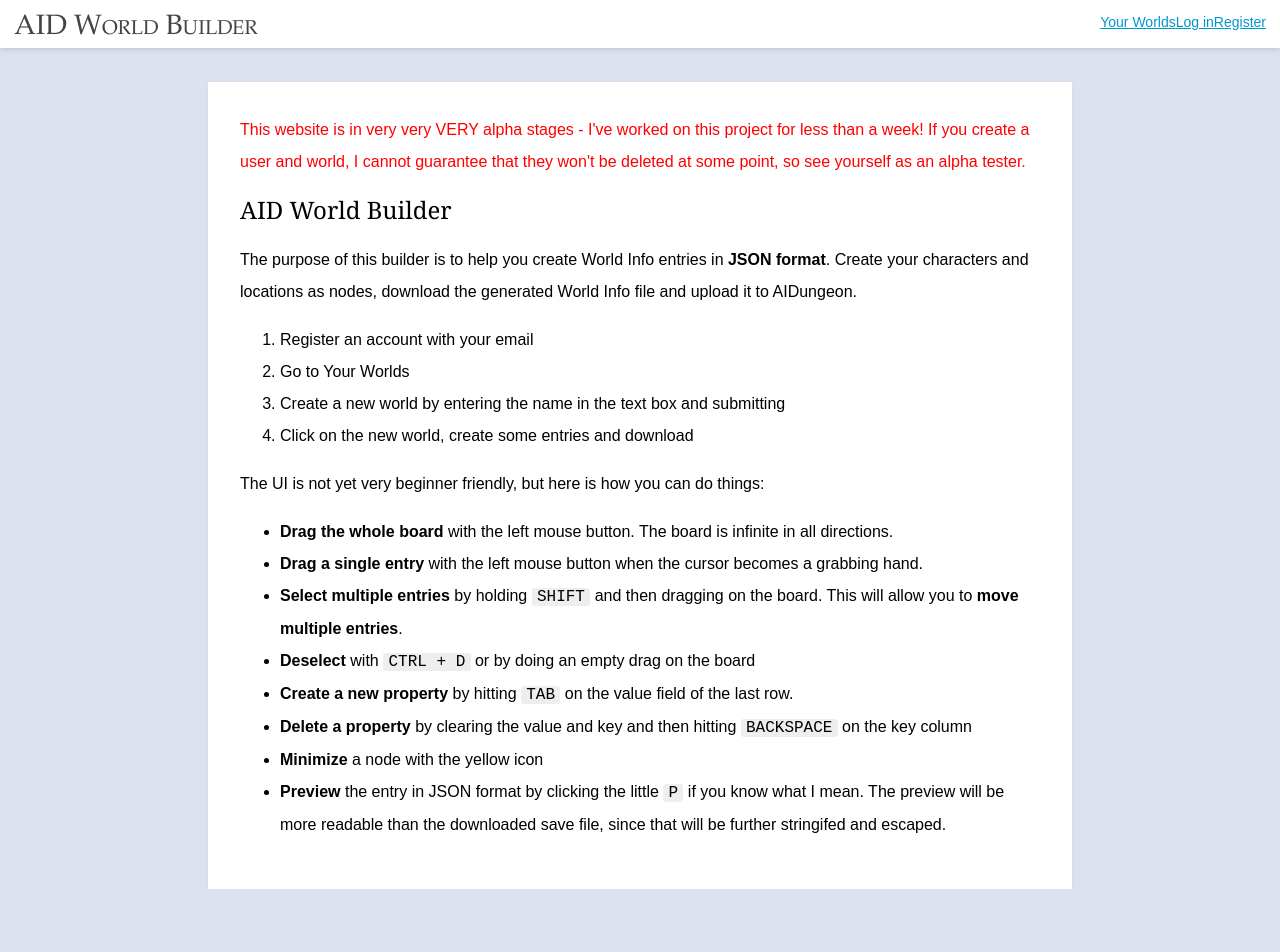
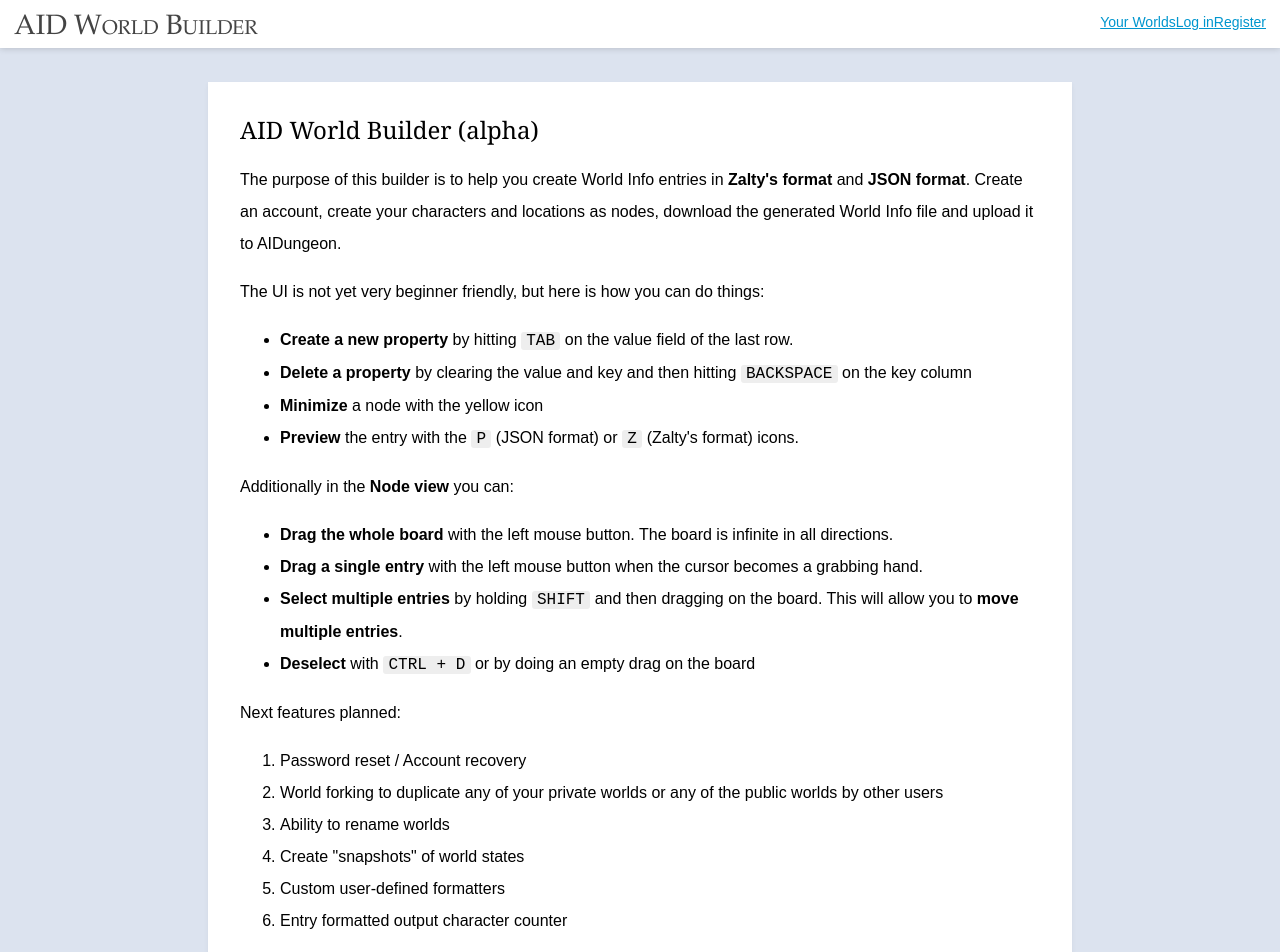
Before and after one commit to kvintessents/aid-world-builder, a Nuxt app: page / in a window 1280 px wide. Shown: the top 952 px of the page. Before the commit the page ends 889 px from the top, so only its background shows below. Built offline with nearby package versions, Linux system fonts and the light colour scheme; no server answers.

Commit message:
Updated front page text.

```diff
--- a/client/pages/index.vue
+++ b/client/pages/index.vue
@@ -1,27 +1,35 @@
 <template>
     <div>
         <Paper padded-2 class="website-description">
-            <p style="color:red;">This website is in very very VERY alpha stages - I've worked on this project for less than a week! If you create a user and world, I cannot guarantee that they won't be deleted at some point, so see yourself as an alpha tester.</p>
-            <h2>AID World Builder</h2>
-            <p>The purpose of this builder is to help you create World Info entries in <strong>JSON format</strong>. Create your characters and locations as nodes, download the generated World Info file and upload it to AIDungeon.</p>
-            <ol>
-                <li>Register an account with your email</li>
-                <li>Go to Your Worlds</li>
-                <li>Create a new world by entering the name in the text box and submitting</li>
-                <li>Click on the new world, create some entries and download</li>
-            </ol>
+            <h2>AID World Builder (alpha)</h2>
+
+            <p>The purpose of this builder is to help you create World Info entries in <strong>Zalty's format</strong> and <strong>JSON format</strong>. Create an account, create your characters and locations as nodes, download the generated World Info file and upload it to AIDungeon.</p>
 
             <p>The UI is not yet very beginner friendly, but here is how you can do things:</p>
+            <ul>
+                <li><strong>Create a new property</strong> by hitting <code>TAB</code> on the value field of the last row.</li>
+                <li><strong>Delete a property</strong> by clearing the value and key and then hitting <code>BACKSPACE</code> on the key column</li>
+                <li><strong>Minimize</strong> a node with the yellow icon</li>
+                <li><strong>Preview</strong> the entry with the <code>P</code> (JSON format) or <code>Z</code> (Zalty's format) icons.</li>
+            </ul>
+
+            <p>Additionally in the <strong>Node view</strong> you can:</p>
             <ul>
                 <li><strong>Drag the whole board</strong> with the left mouse button. The board is infinite in all directions.</li>
                 <li><strong>Drag a single entry</strong> with the left mouse button when the cursor becomes a grabbing hand.</li>
                 <li><strong>Select multiple entries</strong> by holding <code>SHIFT</code> and then dragging on the board. This will allow you to <strong>move multiple entries</strong>.</li>
                 <li><strong>Deselect</strong> with <code>CTRL + D</code> or by doing an empty drag on the board</li>
-                <li><strong>Create a new property</strong> by hitting <code>TAB</code> on the value field of the last row.</li>
-                <li><strong>Delete a property</strong> by clearing the value and key and then hitting <code>BACKSPACE</code> on the key column</li>
-                <li><strong>Minimize</strong> a node with the yellow icon</li>
-                <li><strong>Preview</strong> the entry in JSON format by clicking the little <code>P</code> if you know what I mean. The preview will be more readable than the downloaded save file, since that will be further stringifed and escaped.</li>
             </ul>
+
+            <p>Next features planned:</p>
+            <ol>
+                <li>Password reset / Account recovery</li>
+                <li>World forking to duplicate any of your private worlds or any of the public worlds by other users</li>
+                <li>Ability to rename worlds</li>
+                <li>Create "snapshots" of world states</li>
+                <li>Custom user-defined formatters</li>
+                <li>Entry formatted output character counter</li>
+            </ol>
         </Paper>
     </div>
 </template>
```
